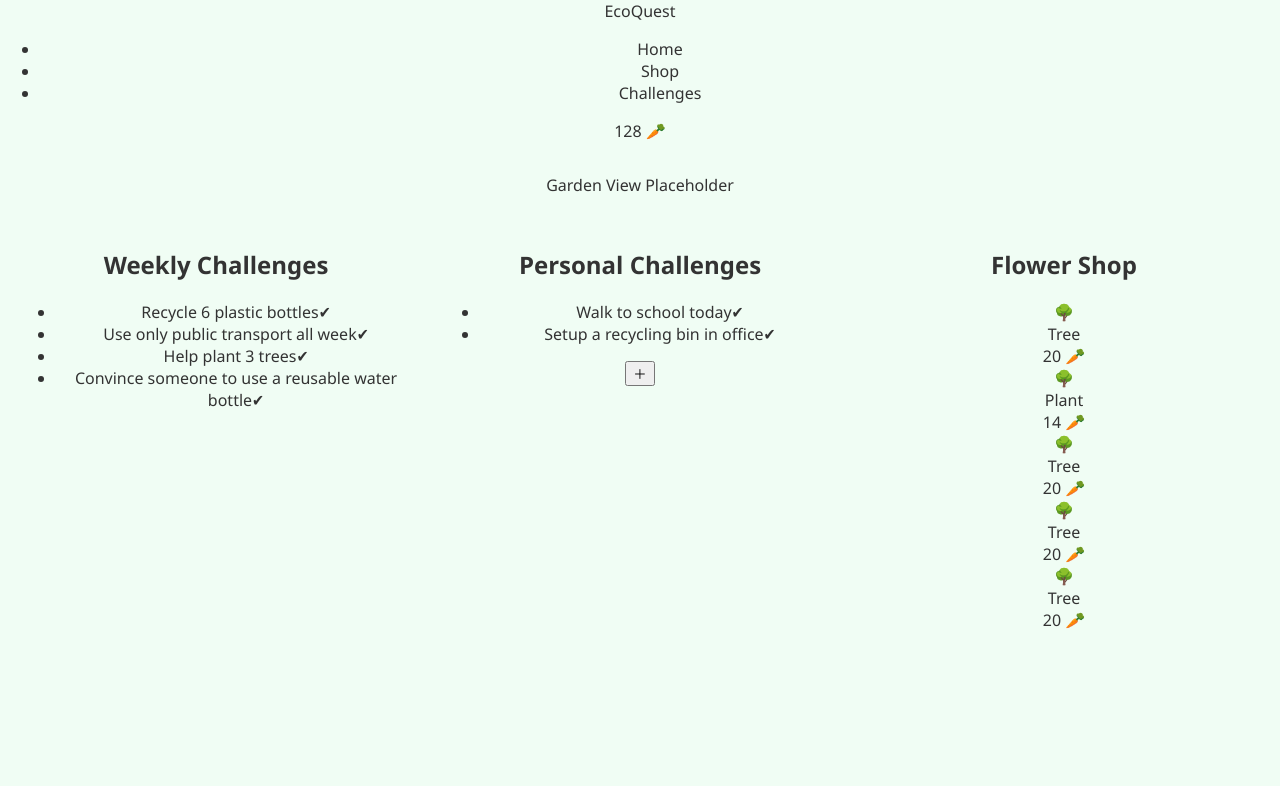
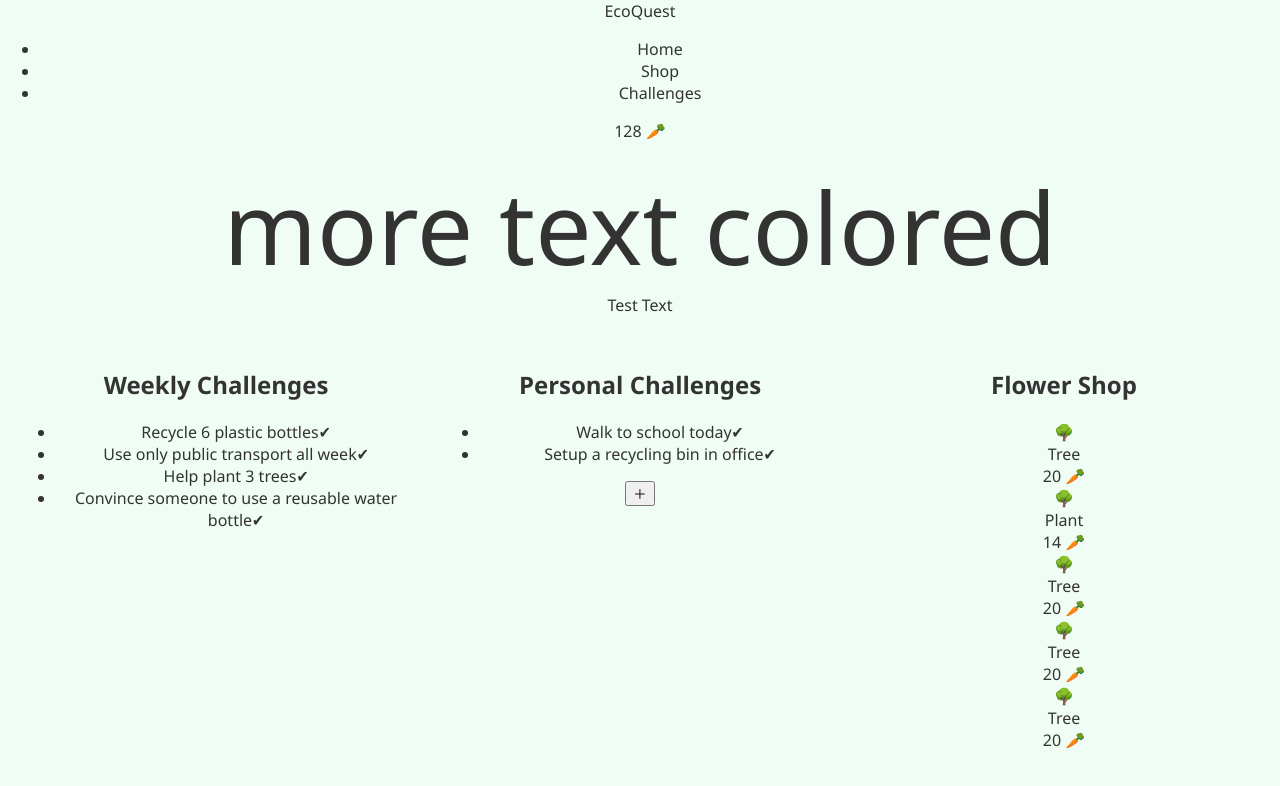
Before and after one commit to edisonzhu2006/EcoQuest, a React (Create React App) app in the folder frontend/: page / in a window 1280 px wide. Shown: the top 786 px of the page. Built offline with nearby package versions, Linux system fonts and the light colour scheme.

Commit message:
my first commit yay

```diff
--- a/frontend/package.json
+++ b/frontend/package.json
@@ -10,7 +10,7 @@
     "react": "^19.1.0",
     "react-dom": "^19.1.0",
     "react-router-dom": "^7.4.1",
-    "react-scripts": "5.0.1",
+    "react-scripts": "^5.0.1",
     "web-vitals": "^2.1.4"
   },
   "scripts": {
--- a/frontend/src/components/Garden.js
+++ b/frontend/src/components/Garden.js
@@ -1,13 +1,16 @@
 import React from 'react';
+import './css/Garden.css';
 
 const Garden = () => {
   return (
-    <div className="garden bg-green-100 p-4 rounded-lg shadow mb-6">
-      {/* Replace with actual garden image/animation */}
-      <div className="h-48 bg-gradient-to-r from-purple-200 to-yellow-100 rounded flex items-center justify-center">
-        <p className="text-xl font-semibold text-gray-700">Garden View Placeholder</p>
-      </div>
-    </div>
+   <>
+   <div className="gardensmth">
+    more text colored
+   </div>
+   Test Text
+
+
+   </>
   );
 };
 
--- a/frontend/src/components/css/Garden.css
+++ b/frontend/src/components/css/Garden.css
@@ -0,0 +1,3 @@
+.gardensmth {
+  font-size: 100px;
+}
```
Also changed, not shown: 1 other file (tests, documents, lock files or other folders).
